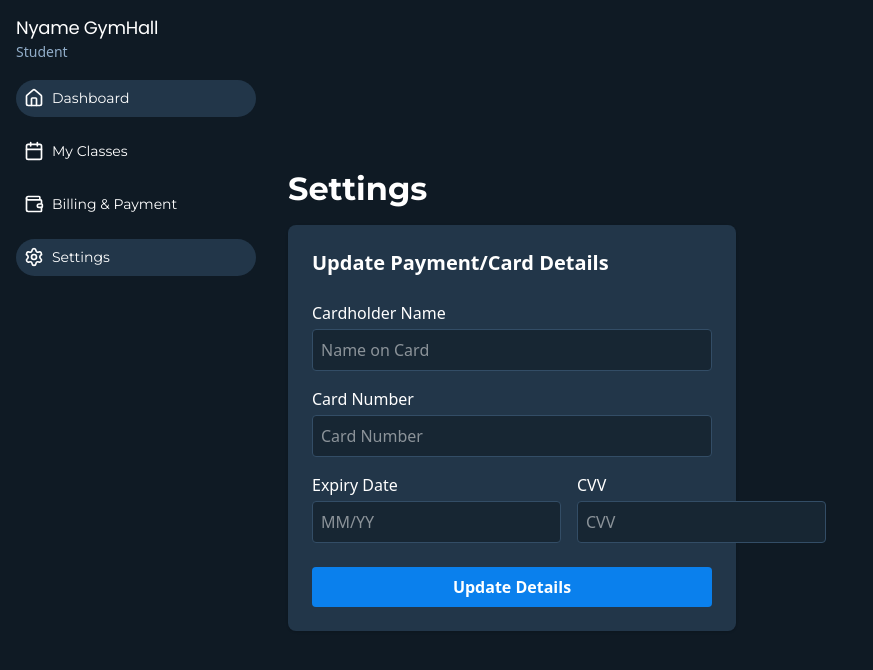
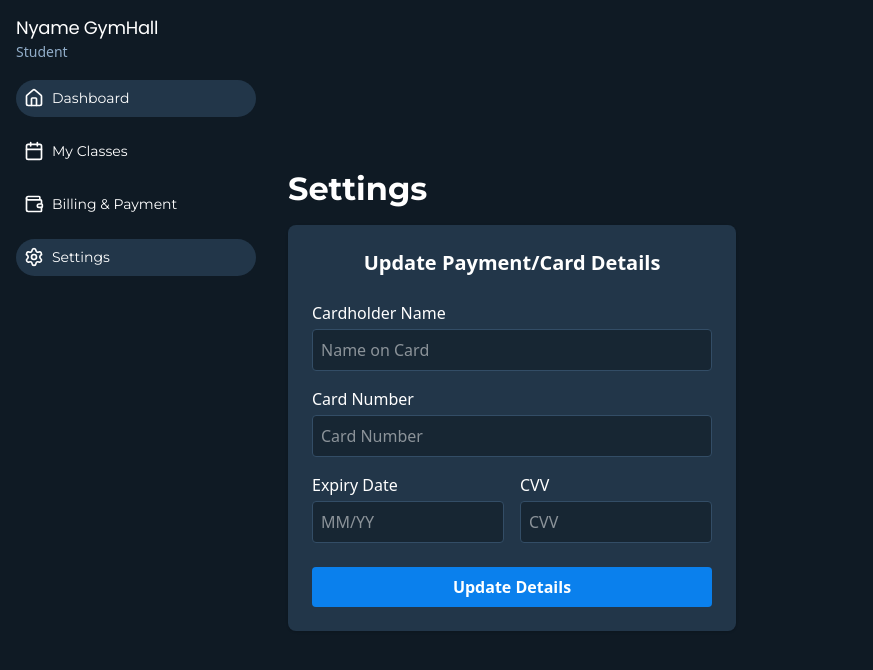
Before and after one commit to mafindijr/Gym-Management-System, a React (Vite) app: page /student/settings in a window 1280 px wide. Shown: the top 670 px of the page, without its empty margins (0-873 px from the left). Built offline with nearby package versions, Linux system fonts and the light colour scheme.

Commit message:
fix some style to match the design

```diff
--- a/src/Components/student-settings-form.jsx
+++ b/src/Components/student-settings-form.jsx
@@ -20,9 +20,10 @@ export default function StudentSettingsForm() {
   };
 
   return (
-    <form onSubmit={handleSubmit} className="max-w-md bg-[#223649] p-6 rounded-lg shadow flex flex-col gap-4">
+    <>
+        <form onSubmit={handleSubmit} className="max-w-md items-center bg-[#223649] p-6 rounded-lg shadow flex flex-col gap-4">
         <h2 className="text-xl font-bold mb-2">Update Payment/Card Details</h2>
-      <label className="flex flex-col gap-1">
+        <label className="flex flex-col gap-1 w-full">
             Cardholder Name
             <input
             className="p-2 rounded bg-[#172633] border border-[#334d66] text-white"
@@ -34,7 +35,7 @@ export default function StudentSettingsForm() {
             required
             />
         </label>
-      <label className="flex flex-col gap-1">
+        <label className="flex flex-col gap-1 w-full">
             Card Number
             <input
             className="p-2 rounded bg-[#172633] border border-[#334d66] text-white"
@@ -46,7 +47,7 @@ export default function StudentSettingsForm() {
             required
             />
         </label>
-      <div className="flex gap-4">
+        <div className="grid grid-cols-2 gap-4 w-full items-center">
             <label className="flex flex-col gap-1 flex-1">
             Expiry Date
             <input
@@ -72,9 +73,10 @@ export default function StudentSettingsForm() {
             />
             </label>
         </div>
-      <button type="submit" className="bg-btnprimary text-white font-bold py-2 px-4 rounded mt-2">
+        <button type="submit" className="bg-btnprimary w-full text-white font-bold py-2 px-4 rounded mt-2">
             Update Details
         </button>
         </form>
+    </>
   );
 }
```
Lines whose indentation alone changed are shown as unchanged.
